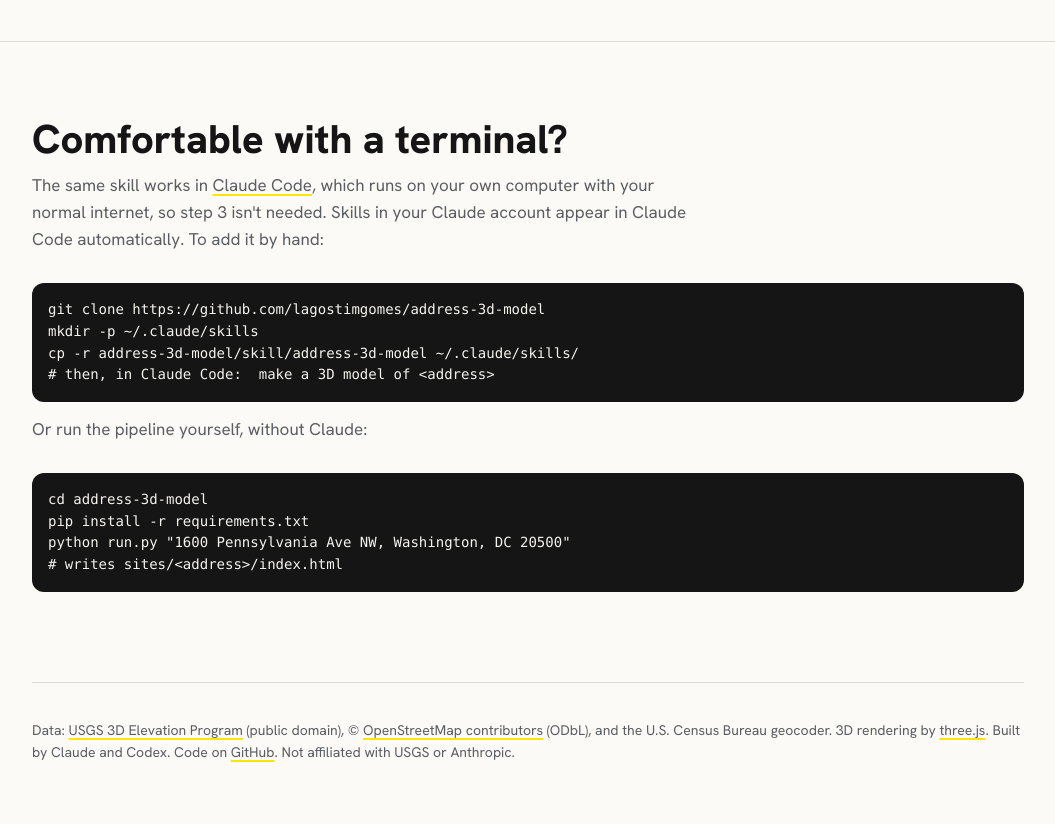
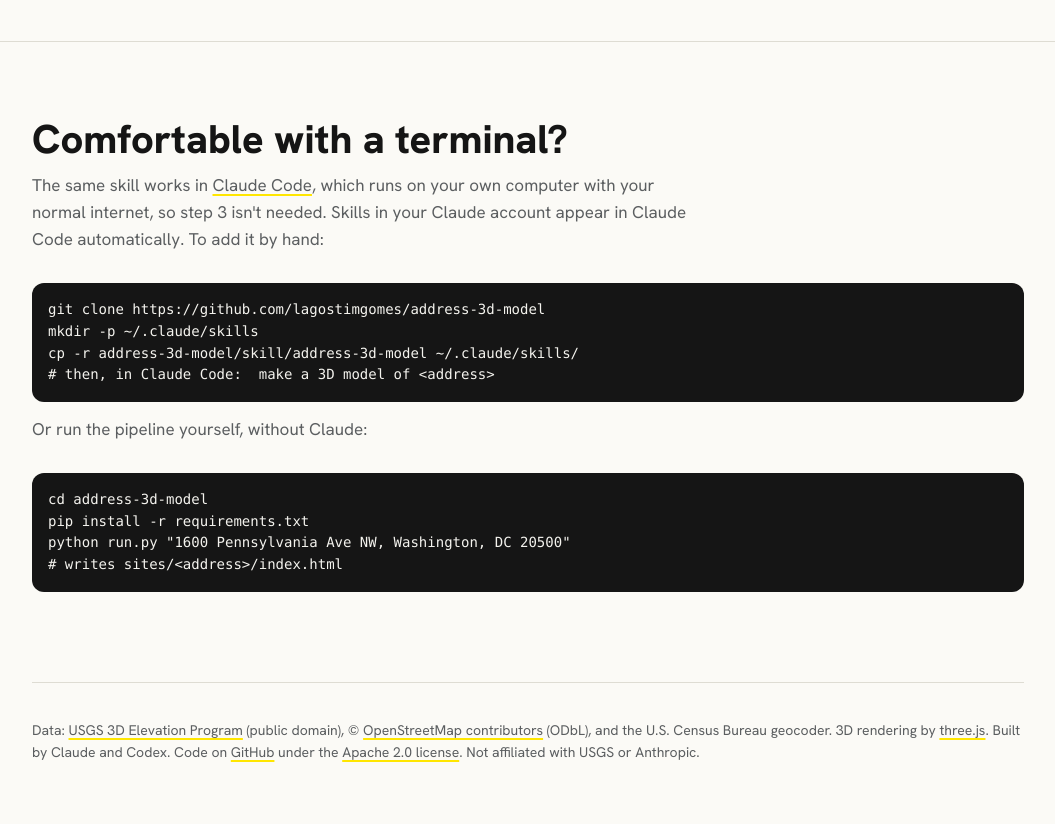
Before and after one commit to lagostimgomes/address-3d-model, a plain HTML site: page docs/index.html in a window 1280 px wide. Shown: the part 3542-4366 px from the top of the page, without its empty margins (112-1167 px from the left). Drawn offline with Linux system fonts and the light colour scheme.

Commit message:
Add Apache 2.0 license
Co-Authored-By: Claude Opus 5.5 <noreply@anthropic.com>
Claude-Session: https://claude.ai/code/session_01LmKJtt6jZk6C6EwZfpqsRJ

```diff
--- a/docs/index.html
+++ b/docs/index.html
@@ -170,7 +170,7 @@ python run.py "1600 Pennsylvania Ave NW, Washington, DC 20500"
 
 <div class="wrap"><footer>
   Data: <a href="https://www.usgs.gov/3d-elevation-program">USGS 3D Elevation Program</a> (public domain), © <a href="https://www.openstreetmap.org/copyright">OpenStreetMap contributors</a> (ODbL), and the U.S. Census Bureau geocoder. 3D rendering by <a href="https://threejs.org">three.js</a>.
-  Built by Claude and Codex. Code on <a href="https://github.com/lagostimgomes/address-3d-model">GitHub</a>. Not affiliated with USGS or Anthropic.
+  Built by Claude and Codex. Code on <a href="https://github.com/lagostimgomes/address-3d-model">GitHub</a> under the <a href="https://github.com/lagostimgomes/address-3d-model/blob/main/LICENSE">Apache 2.0 license</a>. Not affiliated with USGS or Anthropic.
 </footer></div>
 
 <script>
```
Also changed, not shown: 2 other files.
